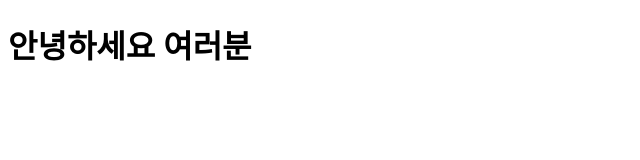
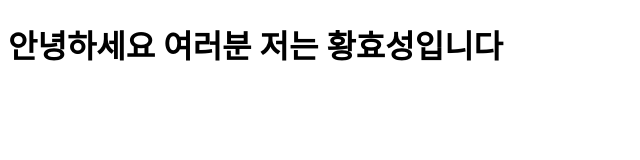
Before and after one commit to AWS-Cloud-School-6/demo-repository, a website: page index.html in a window 1280 px wide. Shown: the whole page, without its empty margins (0-640 px from the left). Drawn offline with Linux system fonts and the light colour scheme.

Commit message:
#5 Feat/배고파 기능 개발 완료
index.html : 저는 황효성입니다를 추가했음.

```diff
--- a/index.html
+++ b/index.html
@@ -6,6 +6,6 @@
     <title>AWS Cloud School 6기</title>
 </head>
 <body>
-    <h1>안녕하세요 여러분</h1>
+    <h1>안녕하세요 여러분 저는 황효성입니다</h1>
 </body>
 </html>
```
